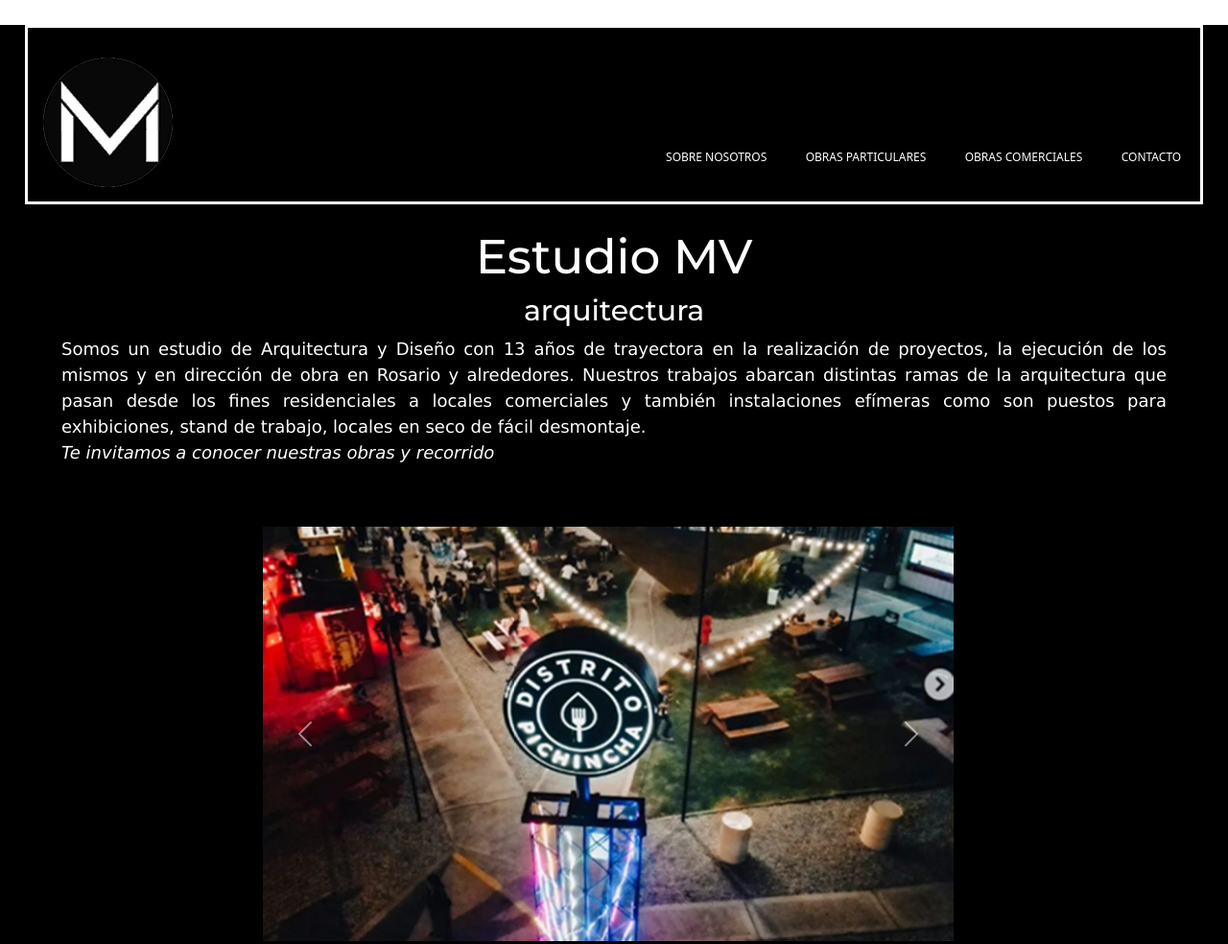
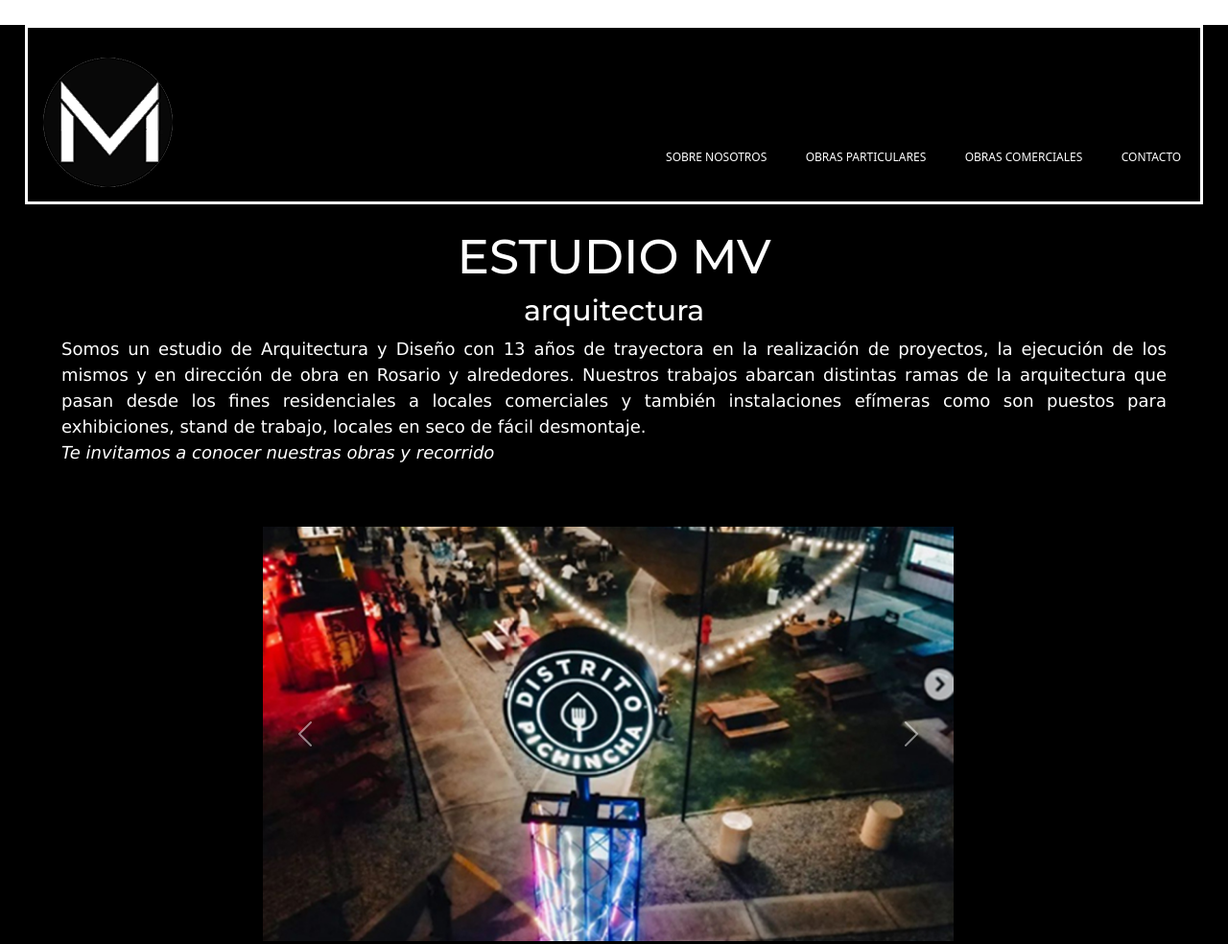
Before and after one commit to CarlaSacchetti/SacchettiCarla, a website: page index.html in a window 1280 px wide. Shown: the top 984 px of the page at 96% size. Drawn offline with nearby package versions, Linux system fonts and the light colour scheme.

Commit message:
pre entrega n3 Sacchetti Carla

```diff
--- a/index.html
+++ b/index.html
@@ -43,7 +43,7 @@
         </div>
        </nav>
     <main>
-        <h1>Estudio MV</h1>
+        <h1>ESTUDIO MV</h1>
         <h2>arquitectura</h2>
         <p>Somos un estudio de Arquitectura y Diseño con 13 años de trayectora en la realización de proyectos, la ejecución de los mismos y en dirección de obra en Rosario y alrededores. Nuestros trabajos abarcan distintas ramas de la arquitectura que pasan desde los fines residenciales a locales comerciales y también instalaciones efímeras como son puestos para exhibiciones, stand de trabajo, locales en seco de fácil desmontaje. <br>
           <em>Te invitamos a conocer nuestras obras y recorrido</em></p>
```
Also changed, not shown: 1 other file.
